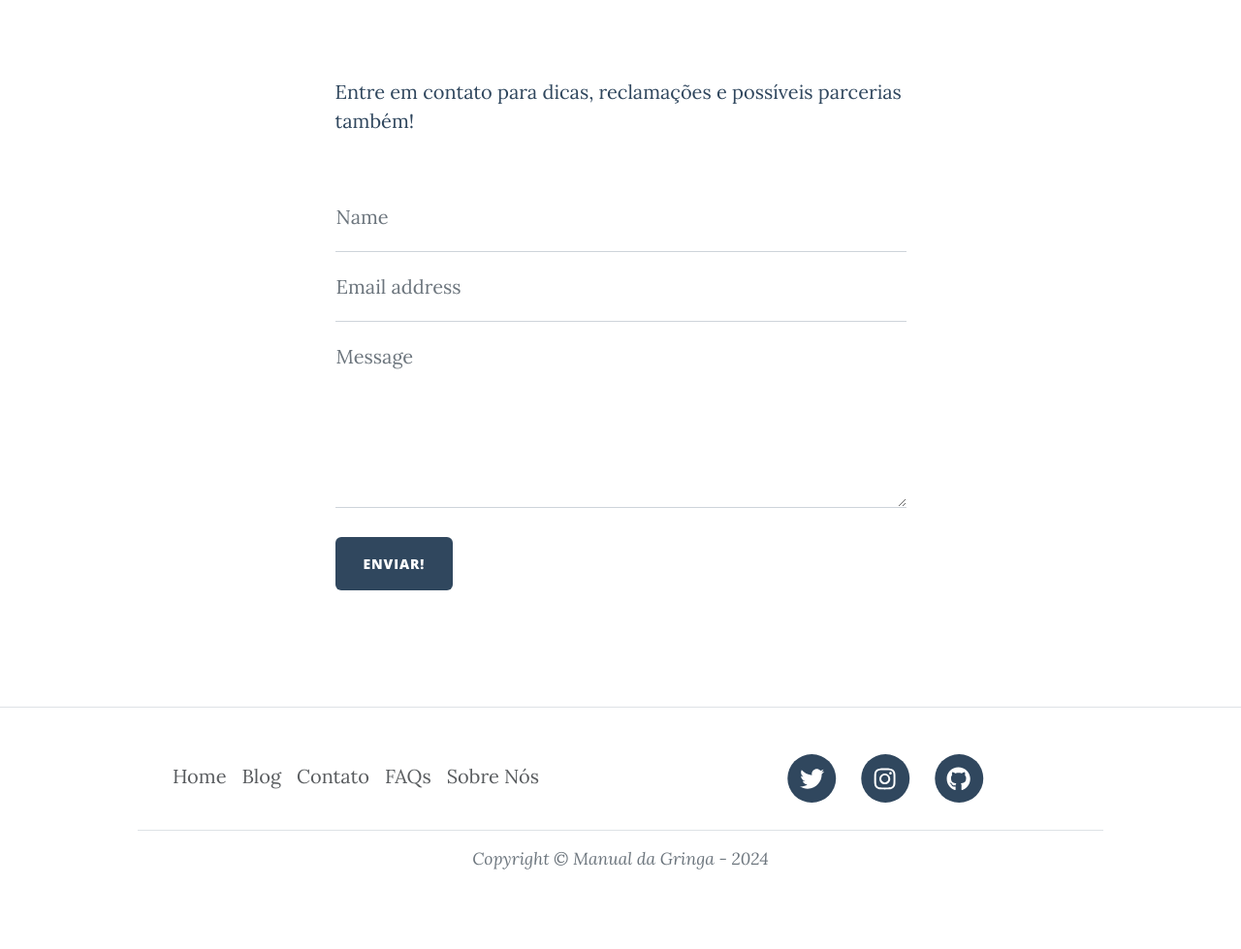
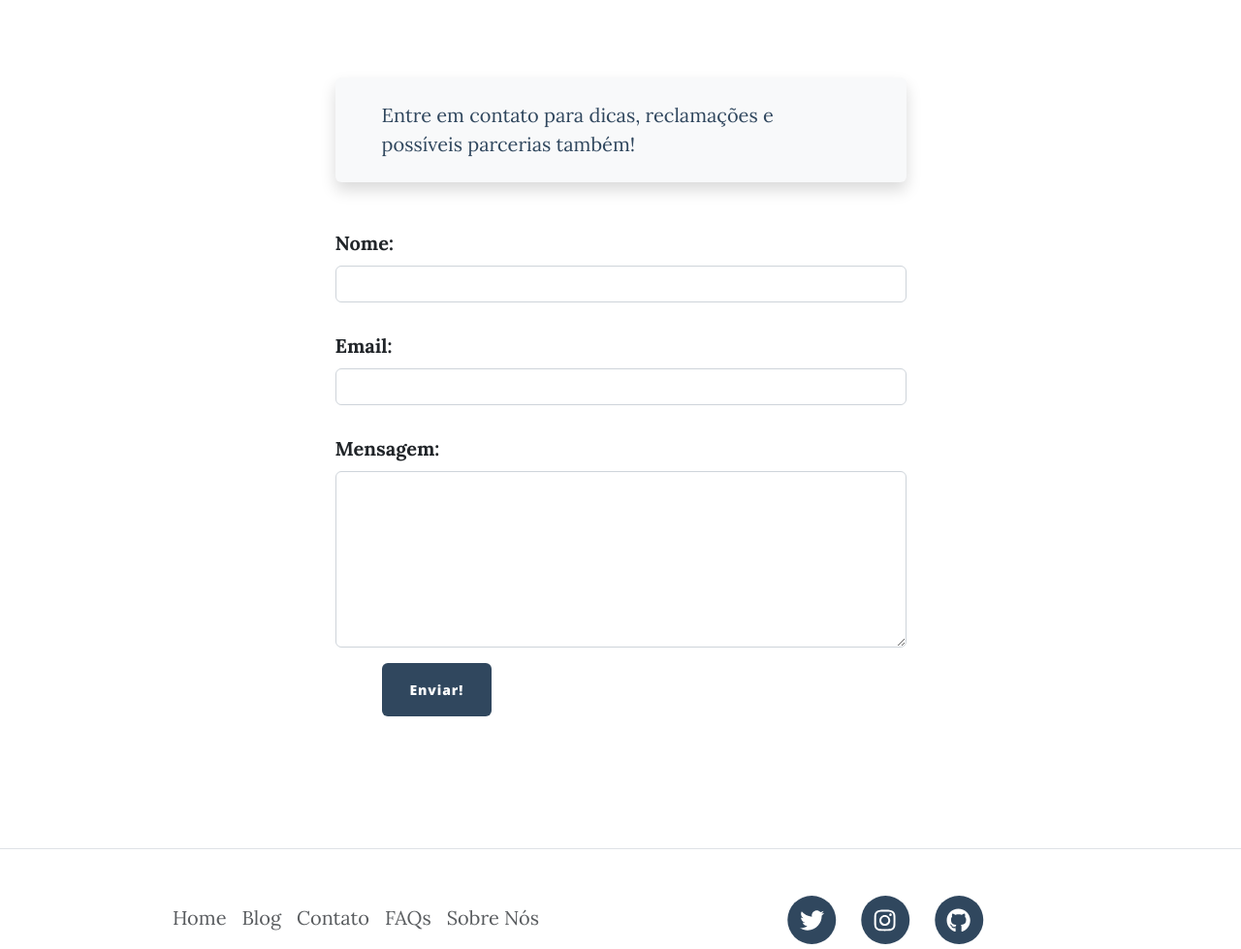
Before and after one commit to marcoveio-diadema/manualdagringa, a Flask app: page /contato in a window 1280 px wide. Shown: the part 400-1379 px from the top of the page at 97% size. Before the commit the page ends 1297 px from the top, so only its background shows below. Run offline with Flask 3, Linux system fonts and the light colour scheme; some libraries are stand-ins or nearby versions.

Commit message:
render form changes for subscriber, contact, login and sign up

```diff
--- a/forms.py
+++ b/forms.py
@@ -23,7 +23,7 @@ class CreatePostForm(FlaskForm):
 # RegisterForm to register new users
 class RegisterForm(FlaskForm):
     name = StringField("Nome:", validators=[DataRequired()])
-    username = StringField("Nome de usuário", validators=[DataRequired()])
+    username = StringField("Nome de usuário:", validators=[DataRequired()])
     email = EmailField("Email:", validators=[DataRequired()])
     password = PasswordField("Senha:", validators=[DataRequired()])
     submit = SubmitField("Confirmar!")
--- a/main.py
+++ b/main.py
@@ -724,28 +724,42 @@ def subscribe():
 
 # CONTACT ROUTE
 
-MY_EMAIL = "MY_EMAIL"
-MY_PASSWORD = "MY_PASSWORD"
+# Function to send email
+def send_email(name, email, message):
+
+    MY_EMAIL = "MY_EMAIL"
+    MY_PASSWORD = "SOME_PASSWORD"
+    RECEIVER = "ANOTHER_EMAIL"
+
+    with smtplib.SMTP("smtp.gmail.com") as connection:
+        connection.starttls()
+        connection.login(user=MY_EMAIL, password=MY_PASSWORD)
+        connection.sendmail(
+            from_addr=MY_EMAIL,
+            to_addrs=RECEIVER,
+            msg=f"Subject:Novo contato! \n\n Email sent by:{name}\nEmail:{email}\nMensagem:\n{message}"
+        )
 
 
 @app.route('/contato', methods=['POST', 'GET'])
 def contato():
-    if request.method == 'POST':
-        name = request.form.get("name")
-        email = request.form.get("email")
-        message = request.form.get("message")
+     # form
+    form = ContactForm()
 
-        flash("Obrigado pela mensagem, responderemos em breve!", "success")
+    if form.validate_on_submit():
+        name=form.name.data
+        email=form.email.data
+        message=form.message.data
 
-        with smtplib.SMTP("smtp.gmail.com") as connection:
-            connection.starttls()
-            connection.login(user=MY_EMAIL, password=MY_PASSWORD)
-            connection.sendmail(
-                from_addr=MY_EMAIL,
-                to_addrs="OTHER_EMAIL",
-                msg=f"Subject:Novo contato! \n\n Email sent by:{name}\nEmail:{email}\nMensagem:\n{message}")
+        # Simulate form validation
+        if not name or not email or not message:
+            return jsonify({"status": "error", "message": "Por favor, preencha todos os campos do formulário."})
 
-    return render_template("contato.html")
+        send_email(name, email, message)
+
+        return jsonify({"status": "success", "message": "Mensagem enviada com sucesso!"})
+
+    return render_template("contato.html", form=form)
 
 
 # ABOUT ROUTE
--- a/templates/contato.html
+++ b/templates/contato.html
@@ -27,39 +27,27 @@
       <div class="container px-4 px-lg-5">
         <div class="row gx-4 gx-lg-5 justify-content-center">
           <div class="col-md-10 col-lg-8 col-xl-7">
+
               <!-- CHECK IF THERE ARE MESSAGES AND SHOW IF SO -->
-              {% with messages = get_flashed_messages() %}
-                {% if messages %}
-                    {% for message in messages %}
-                        <div class="alert alert-success alert-dismissible fade show d-flex justify-content-center" role="alert">
-                           <span class="mx-5">{{ message }}</span>
-                          <button type="button" class="btn-close" data-dismiss="alert" aria-label="Close">
-                          </button>
-                        </div>
-                    {% endfor %}
-                {% endif %}
-             {% endwith %}
-            <p>
+              <div class="ajax-message-container">
+
+              </div>
+            <p class="bg-light px-3 py-3 py-lg-4 px-lg-5 rounded shadow">
               Entre em contato para dicas, reclamações e possíveis parcerias também!
             </p>
             <div class="my-5">
-              <!-- * * * * * * * * * * * * * * *-->
-              <form id="contactForm" name="sentMessage" action="{{ url_for('contato') }}" method="post">
-                <div class="form-floating">
-                  <input class="form-control" id="name" name="name" type="text" placeholder="Seu nome..." required />
-                  <label for="name">Name</label>
-                </div>
-                <div class="form-floating">
-                  <input class="form-control" id="email" name="email" type="email" placeholder="Seu email..." required />
-                  <label for="email">Email address</label>
-                </div>
-                <div class="form-floating">
-                  <textarea class="form-control" id="message" name="message" placeholder="Sua mensagem aqui..." required
-                    style="height: 12rem"></textarea>
-                  <label for="message">Message</label>
-                </div>
-                <br />
-                <button class="btn btn-custom text-uppercase" id="submitButton" type="submit">Enviar!</button>
+              <!-- CONTACT FORM -->
+              <form method="POST" id="contactForm" action="{{ url_for('contato') }}">
+                {{ form.hidden_tag() }}
+                {{ form.name.label(class="form-label") }}
+                {{ form.name(class="form-control rounded") }}
+                <br>
+                {{ form.email.label(class="form-label") }}
+                {{ form.email(class="form-control rounded") }}
+                <br>
+                {{ form.message.label(class="form-label") }}
+                {{ form.message(class="form-control rounded") }}
+                <button type="submit" class="btn btn-custom mx-5 my-3">Enviar!</button>
               </form>
             </div>
           </div>
@@ -69,6 +57,6 @@
 </section>
 
 
+{% endblock %}
 
-
-{% endblock %}
+{% block script%}{% endblock %}
--- a/templates/index.html
+++ b/templates/index.html
@@ -1,5 +1,4 @@
 {% extends "base.html" %}
-{% from "bootstrap5/form.html" import render_form %}
 {% block title %}Home{% endblock%}
 
 {% block content %}
@@ -176,6 +175,4 @@
 
 {% endblock %}
 
-{% block script %}
-
-{% endblock%}
+{% block script %}{% endblock%}
```
Also changed, not shown: static/js/scripts.js (+64 -0 lines), templates/blog.html (+0 -50 lines), templates/faqs.html (+10 -3 lines), templates/login.html (+11 -2 lines), templates/sign_up.html (+15 -2 lines).
